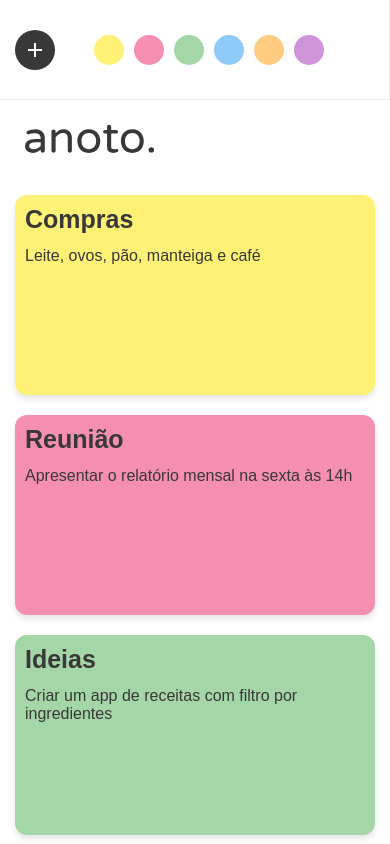
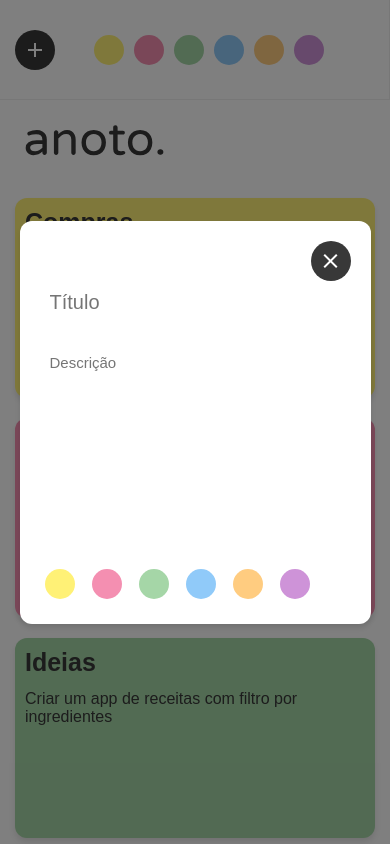
Before and after one commit to leonamlucius/anoto, an Angular app: page / in a window 390 px wide. Both pictures are taken after a click on the button "add". Shown: the top 844 px of the page. Built offline with nearby package versions, Linux system fonts and the light colour scheme; a web font is replaced by a local one.

Commit message:
modal completo

```diff
--- /dev/null
+++ b/src/app/modal/modal.component.html
@@ -0,0 +1,25 @@
+<div class="modal-create">
+    <div class="modal-content">
+
+        <div class="modal-header">
+            <button (click)="close()">
+                <span class="material-symbols-outlined">
+                    close
+                </span>
+            </button>
+        </div>
+
+        <div class="modal-body">
+            <input type="text" placeholder="Título">
+            <textarea placeholder="Descrição"></textarea>
+
+
+            <div class="modal-colors">
+                <div *ngFor="let note of notes" class="color-option" [style.background]="note.color" (click)="selectNote($event)" ></div>
+            </div>
+        </div>
+
+
+
+    </div>
+</div>
--- /dev/null
+++ b/src/app/modal/modal.component.scss
@@ -0,0 +1,117 @@
+.modal-create {
+  position: fixed;
+  top: 0;
+  left: 0;
+  width: 100%;
+  height: 100%;
+  background-color: rgba(0, 0, 0, 0.5);
+  display: flex;
+  justify-content: center;
+  align-items: center;
+}
+.modal-content {
+  background-color: white;
+  padding: 20px;
+  border-radius: 12px;
+  display: flex;
+  flex-direction: column;
+  justify-content: flex-start;
+  align-items: center;
+  text-align: center;
+  width: 600px;
+  height: 400px;
+  box-shadow: 0px 4px 6px rgba(0, 0, 0, 0.1);
+}
+
+@media (max-width: 600px) {
+  .modal-content {
+    width: 90%;
+    height: auto;
+  }
+}
+.modal-header {
+  width: 100%;
+  display: flex;
+  justify-content: flex-end;
+  align-items: center;
+}
+
+.modal-header button {
+  width: 40px;
+  height: 40px;
+  display: flex;
+  align-items: center;
+  justify-content: center;
+  border-radius: 50%;
+  transition: all 0.3s ease;
+  background-color: #383838;
+  border: none;
+  cursor: pointer;
+}
+.modal-header button:hover {
+  cursor: pointer;
+  scale: 1.1;
+}
+
+.modal-header button span {
+  color: white;
+}
+.modal-body {
+  width: 100%;
+  display: flex;
+  flex-direction: column;
+  justify-content: center;
+  align-items: flex-start;
+  gap: 20px;
+}
+
+.modal-body input {
+  width: 100%;
+  padding: 10px;
+  border: none;
+  color: #383838;
+  font-size: 20px;
+  font-weight: 500;
+}
+
+.modal-body input:focus {
+  outline: none;
+}
+
+.modal-body textarea {
+  width: 100%;
+  height: 200px;
+  padding: 10px;
+  border: none;
+  resize: none;
+  color: #383838;
+  font-size: 15px;
+  font-weight: 500;
+}
+
+.modal-body textarea:focus {
+  outline: none;
+}
+.modal-colors {
+  display: flex;
+  width: 100%;
+  align-items: center;
+  justify-content: flex-start;
+  gap: 7px;
+}
+.color-option {
+  width: 30px;
+  height: 30px;
+  border-radius: 50%;
+  margin: 5px;
+  transition: all 0.3s ease;
+  cursor: pointer;
+}
+
+.color-option:hover {
+  scale: 1.1;
+}
+
+.color-option.active {
+  border: 2px solid #383838;
+}
--- /dev/null
+++ b/src/app/modal/modal.component.ts
@@ -0,0 +1,43 @@
+import { Component, EventEmitter, Output } from '@angular/core';
+
+import { NgFor } from '@angular/common';
+
+@Component({
+  selector: 'app-modal',
+  imports: [NgFor],
+  templateUrl: './modal.component.html',
+  styleUrls: ['./modal.component.scss'],
+})
+export class ModalComponent {
+  title: string = 'teste';
+  message: string = 'teste';
+
+  @Output() closeModal = new EventEmitter<void>();
+
+  notes = [
+    { id: 1, title: 'Note 1', content: 'Content of Note 1', color: '#FFF176' },
+    { id: 2, title: 'Note 2', content: 'Content of Note 2', color: ' #F48FB1' },
+    { id: 3, title: 'Note 3', content: 'Content of Note 3', color: '#A5D6A7' },
+    { id: 4, title: 'Note 4', content: 'Content of Note 4', color: '#90CAF9' },
+    { id: 5, title: 'Note 5', content: 'Content of Note 5', color: '#FFCC80' },
+    { id: 6, title: 'Note 6', content: 'Content of Note 6', color: ' #CE93D8' },
+  ];
+
+  close() {
+    this.closeModal.emit();
+  }
+
+  public selectNote(event: MouseEvent) {
+    const clicked = event.currentTarget as HTMLElement;
+
+    if (clicked.classList.contains('active')) {
+      clicked.classList.remove('active');
+      return;
+    }
+
+    document
+      .querySelectorAll('.color-option')
+      .forEach((n) => n.classList.remove('active'));
+    clicked.classList.add('active');
+  }
+}
--- a/src/app/sidebar/sidebar.component.html
+++ b/src/app/sidebar/sidebar.component.html
@@ -1,4 +1,4 @@
-<button class="add-button" (mouseenter)="showNoteContent()" (mouseleave)="hiddeNoteContent()" (click)="toggleNoteContent()">
+<button class="add-button" (mouseenter)="showNoteContent()" (mouseleave)="hiddeNoteContent()" (click)="createModal()">
     <span class="material-symbols-outlined">
         add
     </span>
@@ -10,3 +10,5 @@
 
     </button>
 </div>
+
+<app-modal *ngIf="showModal" (closeModal)="showModal = false"></app-modal>
--- a/src/app/sidebar/sidebar.component.ts
+++ b/src/app/sidebar/sidebar.component.ts
@@ -1,12 +1,14 @@
 import { Component } from '@angular/core';
-import { NgFor } from '@angular/common';
+import { NgFor, NgIf } from '@angular/common';
+import { ModalComponent } from '../modal/modal.component';
 @Component({
   selector: 'app-sidebar',
-  imports: [NgFor],
+  imports: [NgFor, NgIf, ModalComponent],
   templateUrl: './sidebar.component.html',
   styleUrl: './sidebar.component.scss',
 })
 export class SidebarComponent {
+  showModal = false;
   notes = [
     { id: 1, title: 'Note 1', content: 'Content of Note 1', color: '#FFF176' },
     { id: 2, title: 'Note 2', content: 'Content of Note 2', color: ' #F48FB1' },
@@ -47,7 +49,17 @@ export class SidebarComponent {
       return;
     }
 
-  document.querySelectorAll('.note').forEach((n) => n.classList.remove('active'));
+    document
+      .querySelectorAll('.note')
+      .forEach((n) => n.classList.remove('active'));
     clicked.classList.add('active');
   }
+
+  public showModalCreateNote() {
+    document.insertBefore;
   }
+
+  public createModal() {
+    this.showModal = true;
+  }
+}
--- a/src/app/title/title.component.scss
+++ b/src/app/title/title.component.scss
@@ -17,4 +17,8 @@
   :host {
     font-size: 60px;
   }
+
+  :host img {
+    width: 160px;
+  }
 }
--- a/src/index.html
+++ b/src/index.html
@@ -8,7 +8,7 @@
   <meta name="viewport" content="width=device-width, initial-scale=1">
   <link rel="icon" type="image/x-icon" href="./img/favicon.png">
   <link rel="stylesheet"
-  href="https://fonts.googleapis.com/css2?family=Material+Symbols+Outlined:opsz,wght,FILL,GRAD@24,400,0,0&icon_names=add,edit_square" />
+  href="https://fonts.googleapis.com/css2?family=Material+Symbols+Outlined:opsz,wght,FILL,GRAD@24,400,0,0&icon_names=add,close,edit_square" />
   <link rel="preconnect" href="https://fonts.gstatic.com" crossorigin>
   <link href="https://fonts.googleapis.com/css2?family=Huninn&display=swap" rel="stylesheet">
 
--- a/src/styles.scss
+++ b/src/styles.scss
@@ -9,6 +9,7 @@
   padding: 0;
   box-sizing: border-box;
   font-family: "Huninn", sans-serif;
+  scrollbar-color:  #383838 transparent;
 }
 
 body {
```
Also changed, not shown: src/app/app.component.scss (line endings or trailing spaces), 1 other file (tests, documents, lock files or other folders). Lines whose indentation alone changed are shown as unchanged.
